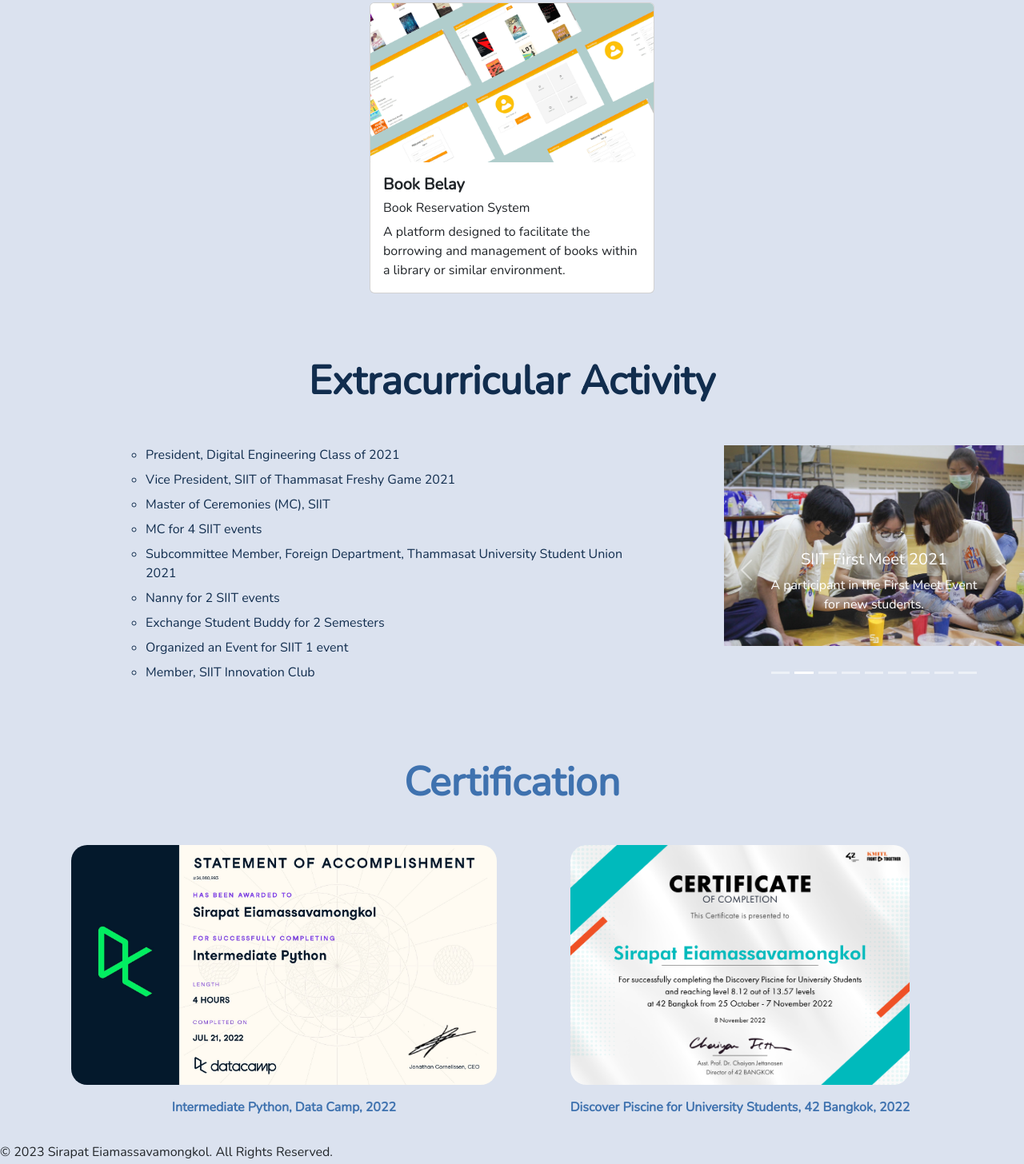
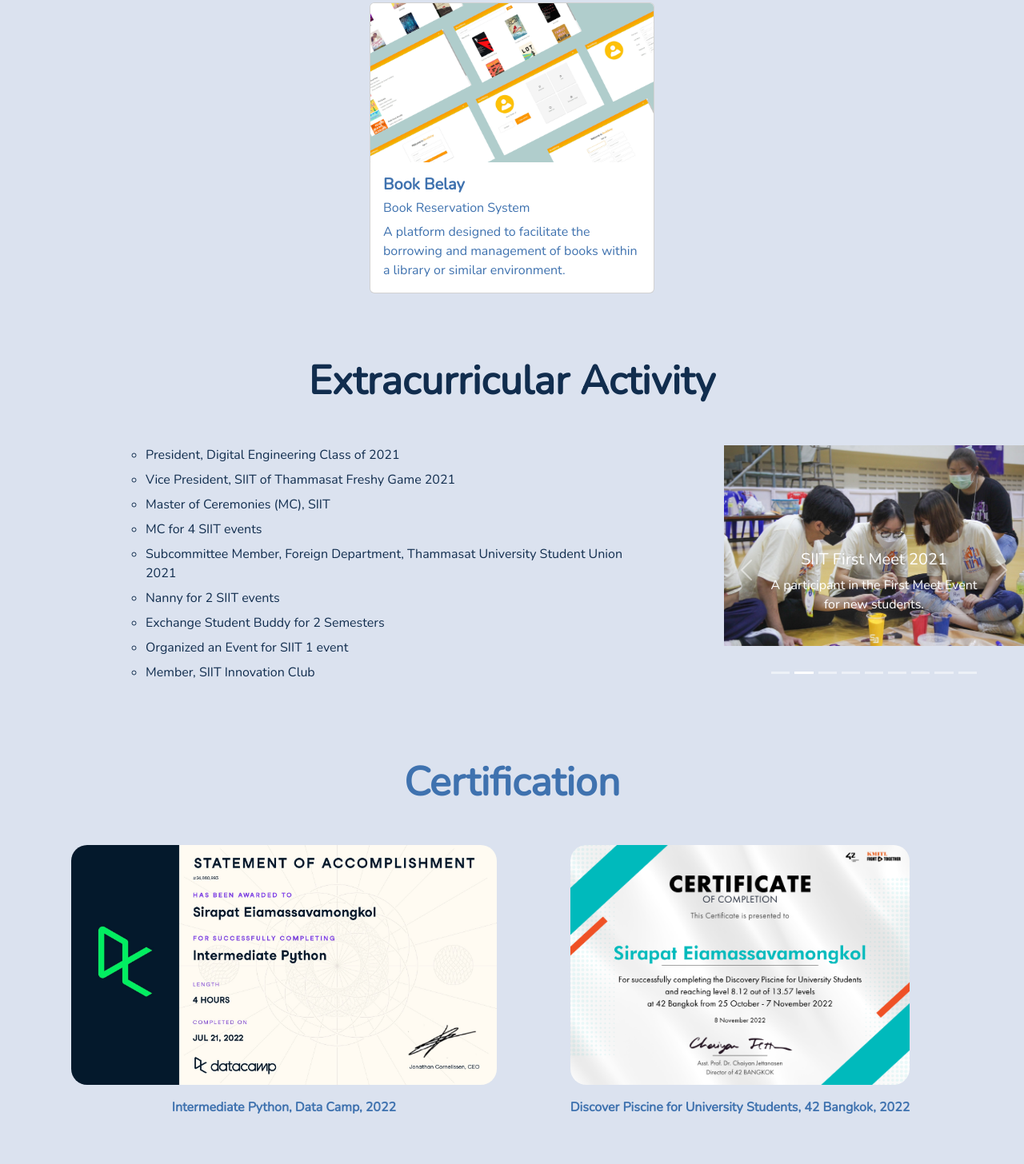
Before and after one commit to hlinhhlin/portfolio, a plain HTML site: page index.html in a window 1280 px wide. Shown: the part 3392-4848 px from the top of the page at 80% size. Drawn offline with nearby package versions, Linux system fonts and the light colour scheme.

Commit message:
Update index.html

```diff
--- a/index.html
+++ b/index.html
@@ -357,9 +357,9 @@
                     <div class="card" id="bookbelay-card">
                         <img src="src/bookbelay.png" class="card-img-top">
                         <div class="card-body">
-                            <h5 class="card-title fw-bold">Book Belay</h5>
-                            <h6>Book Reservation System</h6>
-                            <p class="card-text">A platform designed to facilitate the borrowing and management of books within a library or similar environment.</p>
+                            <h5 class="card-title fw-bold font-blue">Book Belay</h5>
+                            <h6 class="font-blue card-text">Book Reservation System</h6>
+                            <p class="card-text font-blue">A platform designed to facilitate the borrowing and management of books within a library or similar environment.</p>
                         </div>
                     </div>
                 </div>
@@ -500,8 +500,8 @@
       crossorigin="anonymous"
     ></script>
   </main>
-  <footer>
-    <p>&copy; 2023 Sirapat Eiamassavamongkol. All Rights Reserved.</p>
+  <footer style="text-align: center; background-color: #3f72af;" class="my-5 py-3">
+    <p class="font-light">&copy; 2023 Sirapat Eiamassavamongkol. All Rights Reserved.</p>
   </footer>
   </body>
 </html>
```
